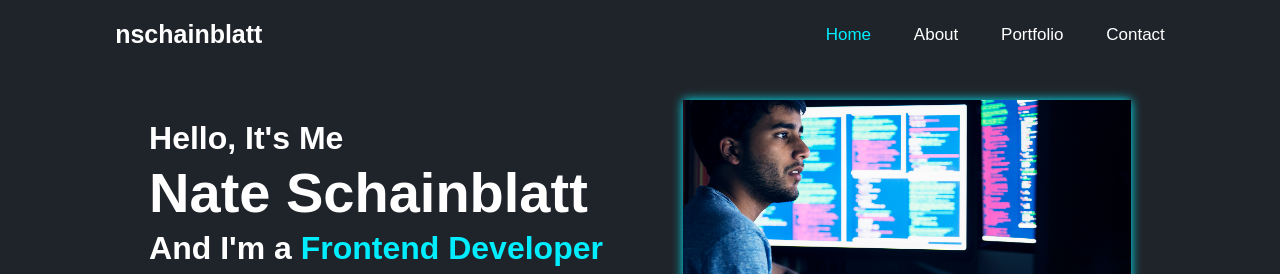
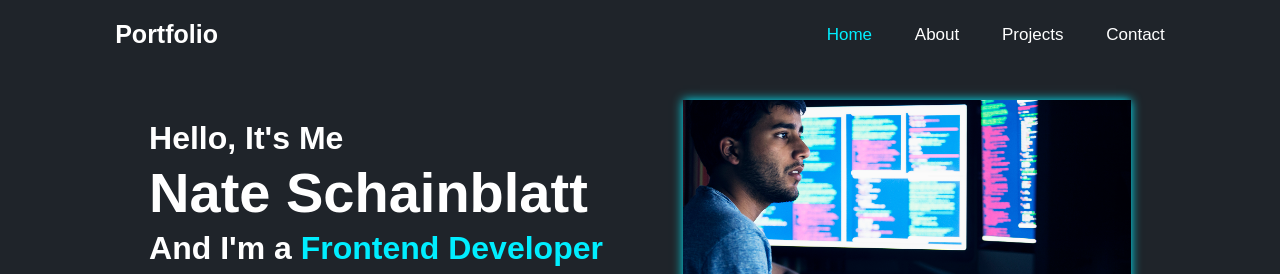
Before and after one commit to nschainblatt/nschainblatt.github.io, a plain HTML site: page index.html in a window 1280 px wide. Shown: the top 274 px of the page. Drawn offline with nearby package versions, Linux system fonts and the light colour scheme.

Commit message:
Projects Section

```diff
--- a/index.html
+++ b/index.html
@@ -13,14 +13,14 @@
     <body>
         <!-- Header -->
         <header class="header">
-            <a href="#" class="logo">nschainblatt</a>
+            <a href="#" class="logo">Portfolio</a>
 
             <i class='bx bx-menu' id="menu-icon"></i>
 
             <nav class="navbar">
                 <a href="#home" class="active">Home</a>
                 <a href="#about">About</a>
-                <a href="#portfolio">Portfolio</a>
+                <a href="#portfolio">Projects</a>
                 <a href="#contact">Contact</a>
             </nav>
         </header>
```
